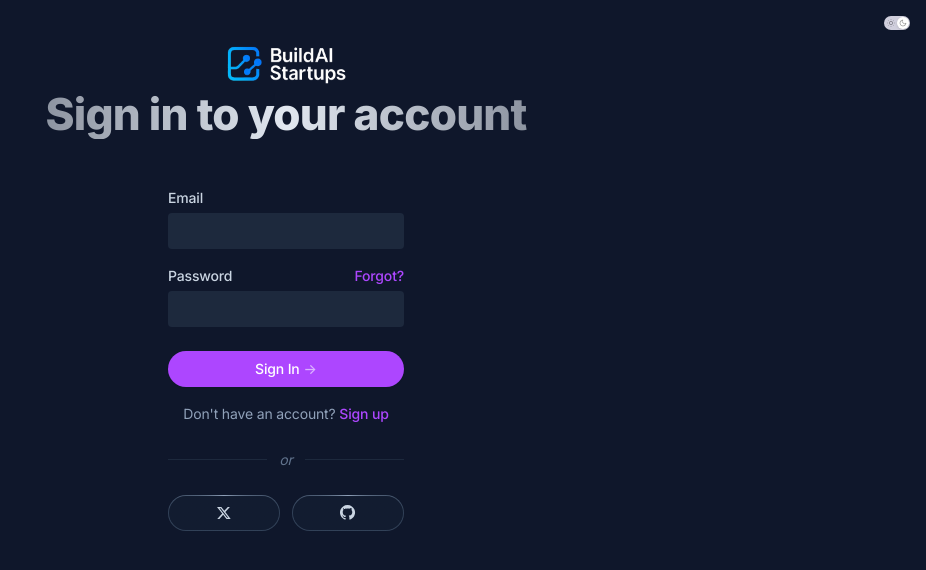
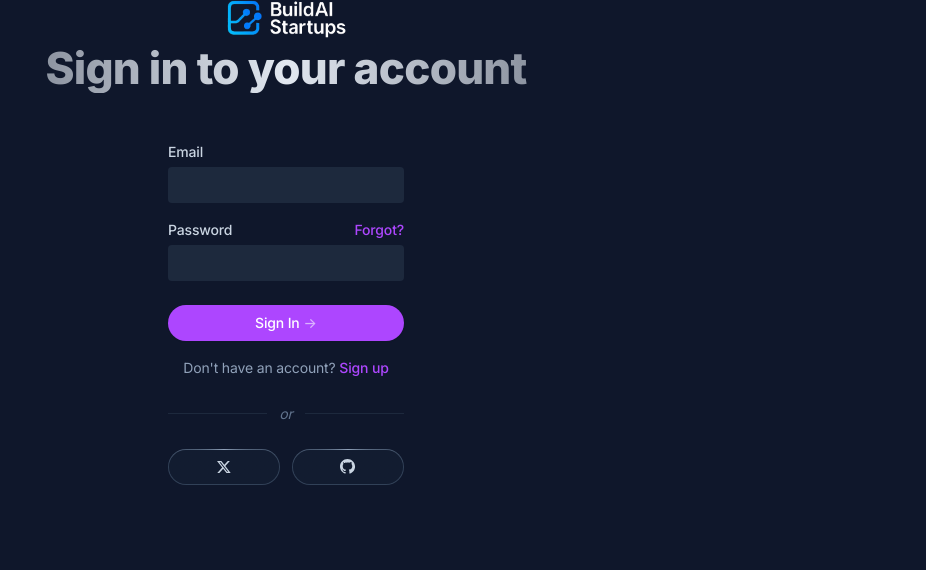
Before and after one commit to buildaistartups/buildaistartups.com, a Next.js app: page /signin in a window 1280 px wide. Shown: the top 570 px of the page, without its empty margins (354-1280 px from the left). Built offline with nearby package versions, Linux system fonts and the light colour scheme.

Commit message:
Update layout.tsx

```diff
--- a/app/layout.tsx
+++ b/app/layout.tsx
@@ -23,9 +23,6 @@ export default function RootLayout({
     <html lang="en" className="scroll-smooth">
       <body className={`${inter.variable} font-inter antialiased bg-white text-slate-900 dark:bg-slate-900 dark:text-slate-100 tracking-tight`}>
         <ThemeWrapper>
-          <header className="w-full flex justify-end items-center px-4 py-4">
-            <ThemeToggle />
-          </header>
           <div className="flex flex-col min-h-screen overflow-hidden supports-[overflow:clip]:overflow-clip">
             {children}
           </div>
```
